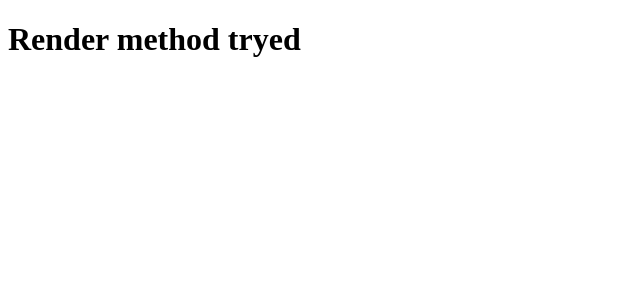
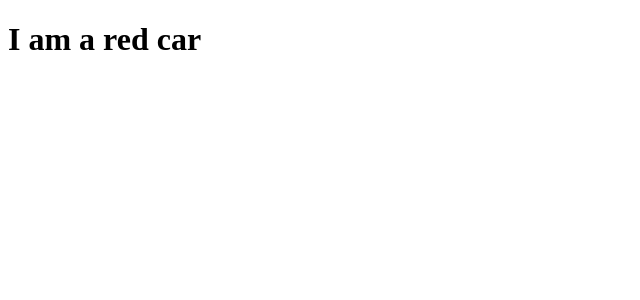
Before and after one commit to hemmad777/react-learning, a React (Vite) app: page / in a window 1280 px wide. Shown: the top 300 px of the page, without its empty margins (0-640 px from the left). Built offline with nearby package versions, Linux system fonts and the light colour scheme.

Commit message:
Now tryed class constroctor then used state

```diff
--- a/src/App.jsx
+++ b/src/App.jsx
@@ -1,9 +1,13 @@
 import React from "react";
 
 class Car extends React.Component{
+  constructor(){
+    super();
+    this.state={color:'red'}
+  }
   render(){
     return(
-      <h1>Render method tryed</h1>
+      <h1>I am a {this.state.color} car</h1>
     )
   }
 }
```
